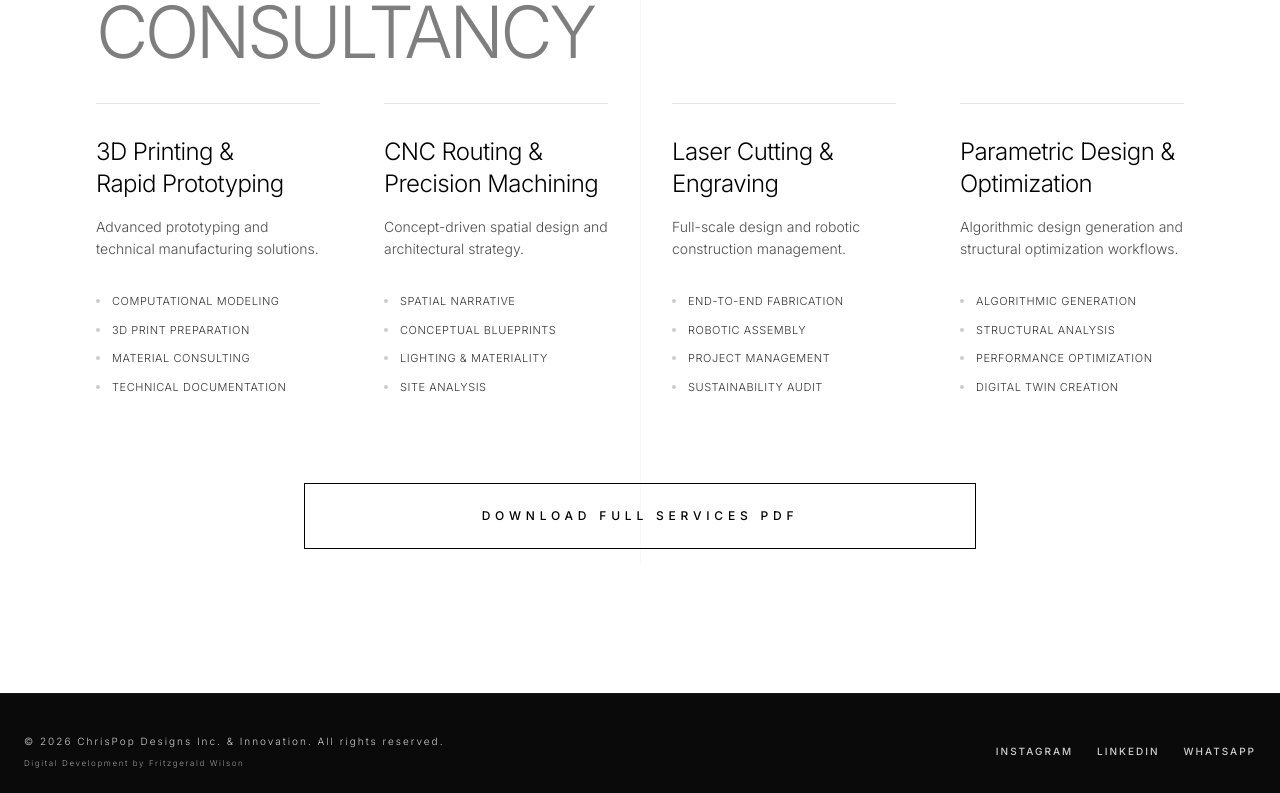
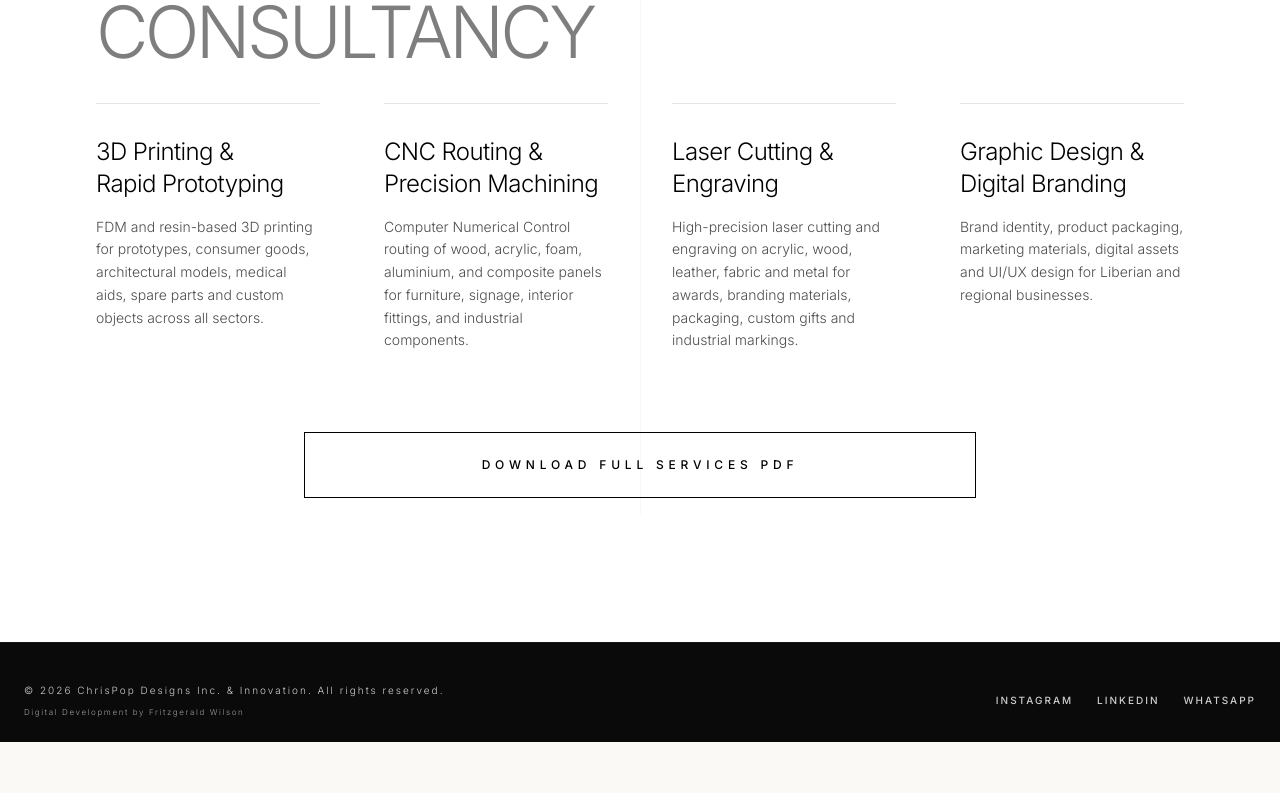
Before and after one commit to wilson20042025/chrispopdesignsinc, a Next.js app: page /about in a window 1280 px wide. Shown: the part 1031-1824 px from the top of the page. After the commit the page ends 1773 px from the top, so only its background shows below. Built offline with nearby package versions, Linux system fonts and the light colour scheme.

Commit message:
favicon: new

```diff
--- a/app/api/send-pdf/route.ts
+++ b/app/api/send-pdf/route.ts
@@ -21,7 +21,7 @@ export async function POST(request: Request) {
         <div style="font-family: sans-serif; max-width: 600px; margin: 0 auto; color: #000;">
           <h1 style="font-weight: 300; text-transform: uppercase; letter-spacing: 2px;">ChrisPop Designs & Innovation</h1>
           <p style="line-height: 1.6;">Thank you for your interest in our services.</p>
-          <p style="line-height: 1.6;">You can download our full services PDF using the secure link below:</p>
+          <p style="line-height: 1.6;">You can download our full services PDF using the secure link below: 👇👇👇👇</p>
 
           <div style="margin: 40px 0;">
             <a href="${origin}/Services%26Pricing.pdf" style="background: #000; color: #fff; padding: 15px 30px; text-decoration: none; text-transform: uppercase; letter-spacing: 2px; font-size: 12px; display: inline-block;">Download PDF</a>
--- a/app/components/Header.tsx
+++ b/app/components/Header.tsx
@@ -17,8 +17,7 @@ function HeaderContent() {
 
   const navItems = [
     { name: "HOME", path: "/" },
-    { name: "3D FABRICATION", path: "/fabrication" },
-    { name: "ARCHITECTURAL DESIGN", path: "/architecture" },
+    { name: "OUR WORKS", path: "/projects" },
     { name: "INSIGHTS", path: "/blog" },
     { name: "ABOUT", path: "/about" },
   ];
--- a/app/components/NewsletterForm.tsx
+++ b/app/components/NewsletterForm.tsx
@@ -34,8 +34,8 @@ export default function NewsletterForm() {
   return (
     <div className="max-w-2xl mx-auto space-y-12 relative">
       <span className="text-[10px] tracking-[0.5em] font-medium text-black/40 uppercase">Stay Connected</span>
-      <h2 className="text-3xl md:text-5xl font-thin tracking-tighter text-black uppercase leading-tight">
-        Subscribe to our <br /> digital architecture digest
+      <h2 className="text-3xl md:text-5xl font-thin tracking-tighter text-black leading-tight">
+        To Stay Updated
       </h2>
       <form onSubmit={handleSubmit} className="flex flex-col sm:flex-row gap-4 items-center justify-center max-w-md mx-auto relative">
         <input
--- a/app/components/Pricing.tsx
+++ b/app/components/Pricing.tsx
@@ -5,7 +5,7 @@ const pricingPlans = [
   {
     index: "01",
     name: "3D Printing &\nRapid Prototyping",
-    description: "Advanced prototyping and technical manufacturing solutions.",
+    description: "FDM and resin-based 3D printing for prototypes, consumer goods, architectural models, medical aids, spare parts and custom objects across all sectors. ",
     price: "Starting at $1,250",
     features: [
       "Computational Modeling",
@@ -17,7 +17,7 @@ const pricingPlans = [
   {
     index: "02",
     name: "CNC Routing & \nPrecision Machining",
-    description: "Concept-driven spatial design and architectural strategy.",
+    description: "Computer Numerical Control routing of wood, acrylic, foam, aluminium, and composite panels for furniture, signage, interior fittings, and industrial components.",
     price: "Starting at $3,500",
     features: [
       "Spatial Narrative",
@@ -29,7 +29,7 @@ const pricingPlans = [
   {
     index: "03",
     name: "Laser Cutting & \nEngraving",
-    description: "Full-scale design and robotic construction management.",
+    description: "High-precision laser cutting and engraving on acrylic, wood, leather, fabric and metal for awards, branding materials, packaging, custom gifts and industrial markings.",
     price: "Custom Quote",
     features: [
       "End-to-End Fabrication",
@@ -40,8 +40,8 @@ const pricingPlans = [
   },
   {
     index: "04",
-    name: "Parametric Design &\nOptimization",
-    description: "Algorithmic design generation and structural optimization workflows.",
+    name: "Graphic Design &\nDigital Branding",
+    description: "Brand identity, product packaging, marketing materials, digital assets and UI/UX design for Liberian and regional businesses. ",
     price: "Starting at $2,000",
     features: [
       "Algorithmic Generation",
@@ -76,15 +76,6 @@ export default function Pricing() {
                 <p className="text-sm font-light text-black/70 leading-relaxed mb-6 md:mb-8 max-w-[280px]">
                   {plan.description}
                 </p>
-
-                <div className="space-y-3 mb-8 md:mb-10">
-                  {plan.features.map((feature) => (
-                    <div key={feature} className="flex items-center gap-3">
-                      <div className="w-1 h-1 bg-black/20 rounded-full" />
-                      <span className="text-[11px] tracking-wider font-light text-black/80 uppercase">{feature}</span>
-                    </div>
-                  ))}
-                </div>
               </div>
 
 
--- a/app/contact/page.tsx
+++ b/app/contact/page.tsx
@@ -47,7 +47,7 @@ export default function ContactPage() {
               <div className="space-y-4">
                 <span className="text-[10px] tracking-[0.3em] font-medium text-black uppercase block">Global Inquiry</span>
                 <p className="text-lg md:text-2xl font-light hover:opacity-60 transition-opacity cursor-pointer">
-                  chrispopdesignsinc@gmail.com
+                  chrispopdesignsinno@gmail.com
                 </p>
               </div>
 
@@ -105,9 +105,12 @@ export default function ContactPage() {
             <div className="space-y-4">
               <select name="project_type" required defaultValue="" className="w-full bg-transparent border-b border-outline-variant/30 py-2 focus:outline-none focus:border-on-surface transition-colors appearance-none text-black/40">
                 <option value="" disabled hidden>Click & Select Project Type</option>
-                <option value="residential">Residential</option>
-                <option value="commercial">Commercial</option>
-                <option value="fabrication">Fabrication</option>
+                <option value="3D Printing & Rapid Prototyping">3D Printing & Rapid Prototyping</option>
+                <option value="CNC Routing & Precision Machining"> CNC Routing & Precision Machining </option>
+                <option value="Laser Cutting & Engraving">Laser Cutting & Engraving </option>
+                <option value="Graphic Design & Digital Branding"> Graphic Design & Digital Branding </option>
+                <option value="Digital Fabrication & Experimental Media"> Digital Fabrication & Experimental Media </option>
+                <option value="Technical Training & CPDI Academy"> Technical Training & CPDI Academy </option>
                 <option value="other">Other</option>
               </select>
             </div>
--- a/app/layout.tsx
+++ b/app/layout.tsx
@@ -11,6 +11,14 @@ const inter = Inter({
 export const metadata: Metadata = {
   title: "Chris Pop Design Innovation | Architecture and 3D Fabrication..",
   description: "We bridge the gap between architectural design and 3D fabrication, creating innovative spaces that are as functional as they are beautiful.",
+  icons: {
+    icon: [
+      { url: '/favicon.png' },
+      new URL('/favicon.png', 'https://chrispopdesignsinc.com'),
+    ],
+    shortcut: '/favicon.png',
+    apple: '/chrispop(thumbnail).png',
+  },
 };
 
 import Header from "./components/Header";
--- /dev/null
+++ b/app/projects/page.tsx
@@ -0,0 +1,19 @@
+import ProjectsPreview from "../components/ProjectsPreview";
+import Footer from "../components/Footer";
+import { Metadata } from "next";
+
+export const metadata: Metadata = {
+  title: "Our Works | Chris Pop Design Innovation",
+  description: "Explore our complete portfolio spanning architectural design and advanced 3D fabrication.",
+};
+
+export const revalidate = 10;
+
+export default function ProjectsPage() {
+  return (
+    <main className="min-h-screen pt-20">
+      <ProjectsPreview isFullList={true} title={<span className="hidden"></span>} subtitle="" />
+      <Footer />
+    </main>
+  );
+}
```
Also changed, not shown: public/chrispop(favicon).png (deleted), public/favicon.png (added).
